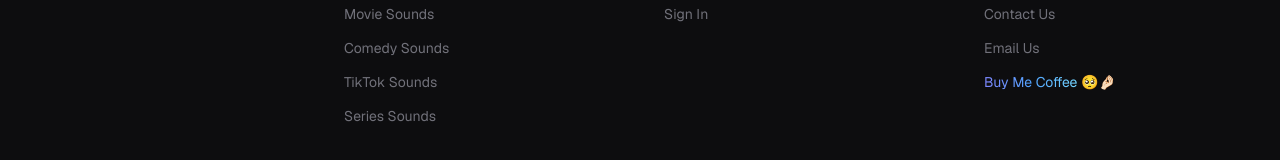
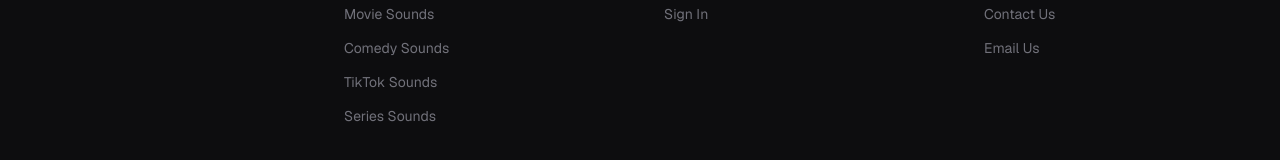
Before and after one commit to Kumarsj420/soundeffectpro-v3, a Next.js app: page / in a window 1280 px wide. Shown: the part 2285-2445 px from the top of the page. Built offline with nearby package versions, Linux system fonts and the light colour scheme; no server answers; the database is empty.

Commit message:
chore: remove Buy Me Coffee link from footer
Co-Authored-By: Claude Opus 5.5 <noreply@anthropic.com>

```diff
--- a/app/components/Footer.tsx
+++ b/app/components/Footer.tsx
@@ -94,18 +94,6 @@ export default function Footer() {
                                 Email Us
                             </a>
                         </li>
-                         <li>
-                            <a
-                                href={`https://buymeacoffee.com/memecup`}
-                                target="_blank"
-                                className="text-sm  hover:brightness-125 transition-colors"
-                            >
-                                <span className="text-transparent bg-clip-text bg-linear-to-r from-indigo-400 via-blue-400 to-sky-300 ">
-                                    Buy Me Coffee
-                                </span> {' '}
-                                 🥺🤌🏻
-                            </a>
-                        </li>
                     </ul>
                 </div>
             </div>
```
